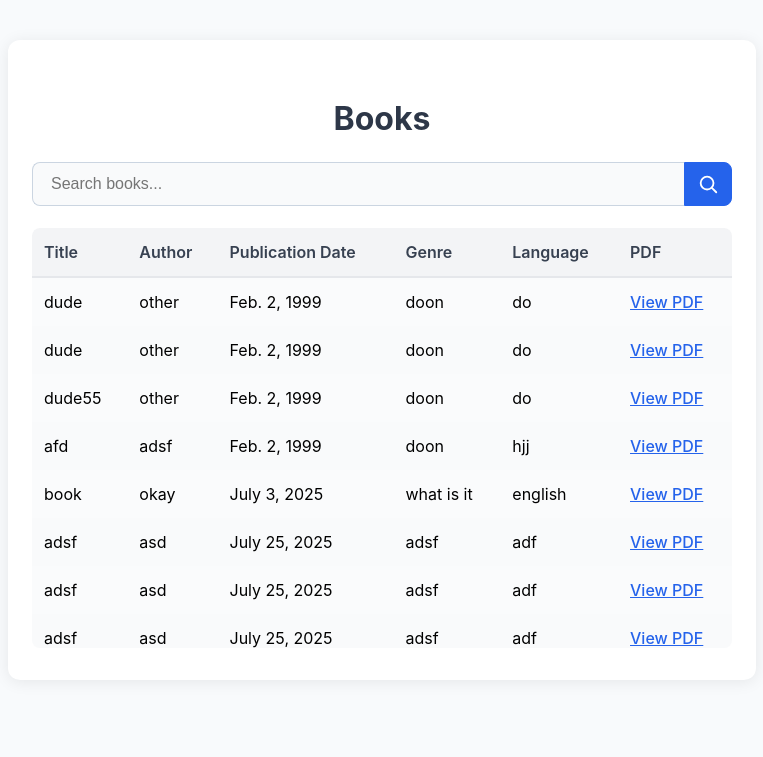
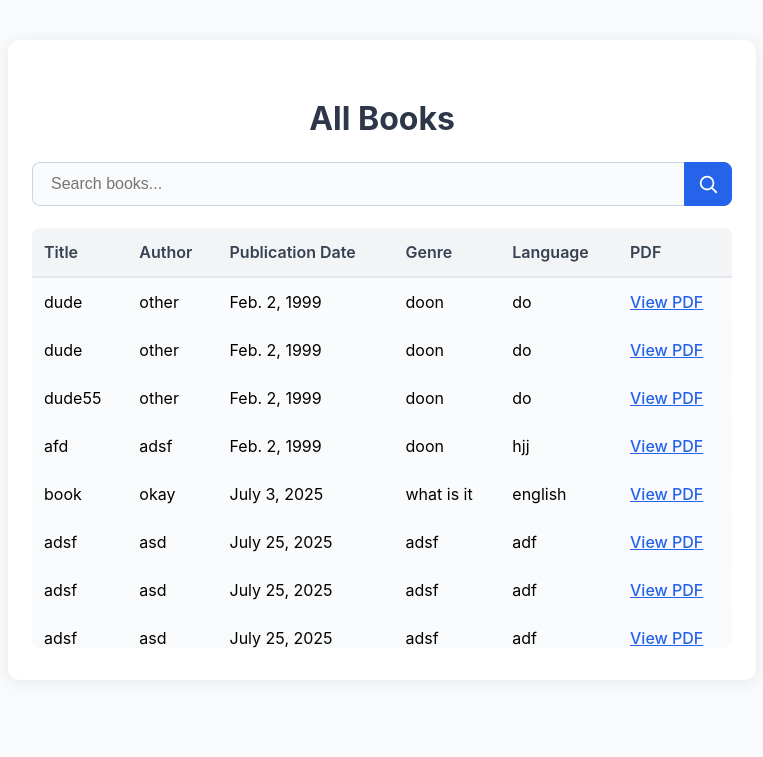
Before and after one commit to alazar445/Digital-Library, a Django app: template custom_admin/templates/custom_admin/display_books.html in a window 1280 px wide. Shown: the part 85-842 px from the top of the page, without its empty margins (266-1029 px from the left). Run offline with Django 5.2, Linux system fonts and the light colour scheme; the template is opened without the code that fills it: values that come from a table or form of the project are taken from there, others are empty; data comes from the database, SQL or seed files in the repository; parts of the project's set-up code (start-up, migrations or seed data) failed here and were passed over.

Commit message:
front-end-search-book

```diff
--- a/custom_admin/templates/custom_admin/display_books.html
+++ b/custom_admin/templates/custom_admin/display_books.html
@@ -127,7 +127,7 @@ table.modern-table a {
 }
 </style>
 <div class="book-list-section">
-    <h2>Books</h2>
+    <h2>All Books</h2>
     <div class="book-list-flex">
         <form class="search-bar" method="get" action="">
             <input type="text" name="q" placeholder="Search books..." value="{{ search_query|default:'' }}" />
```
